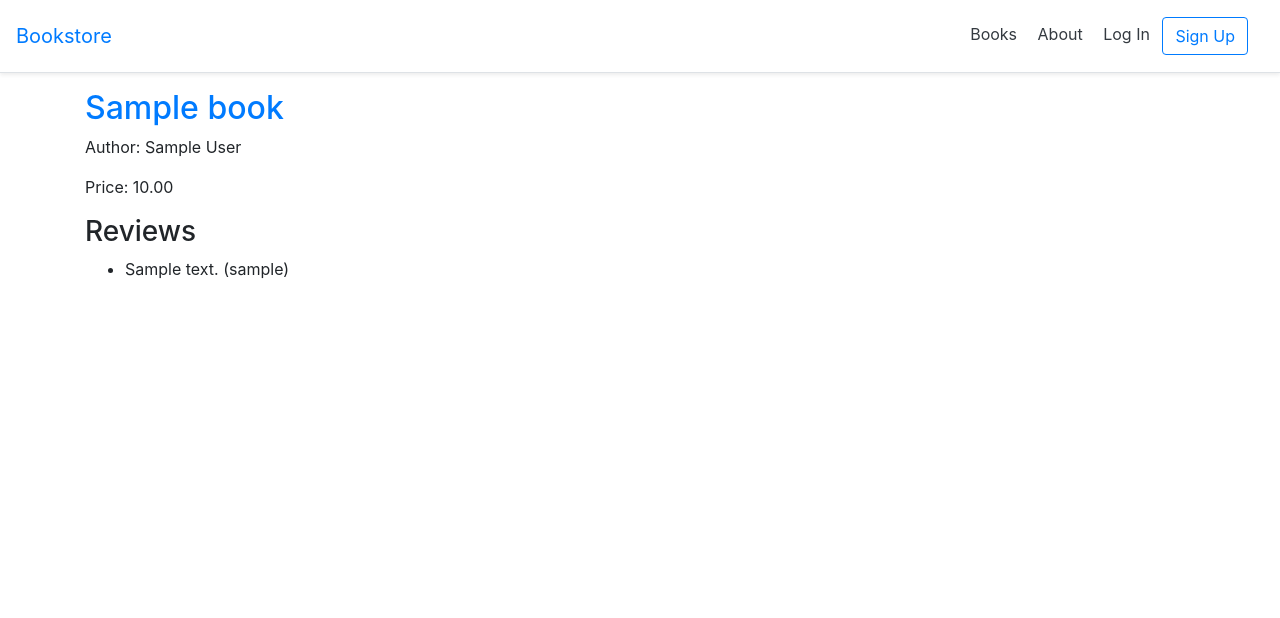
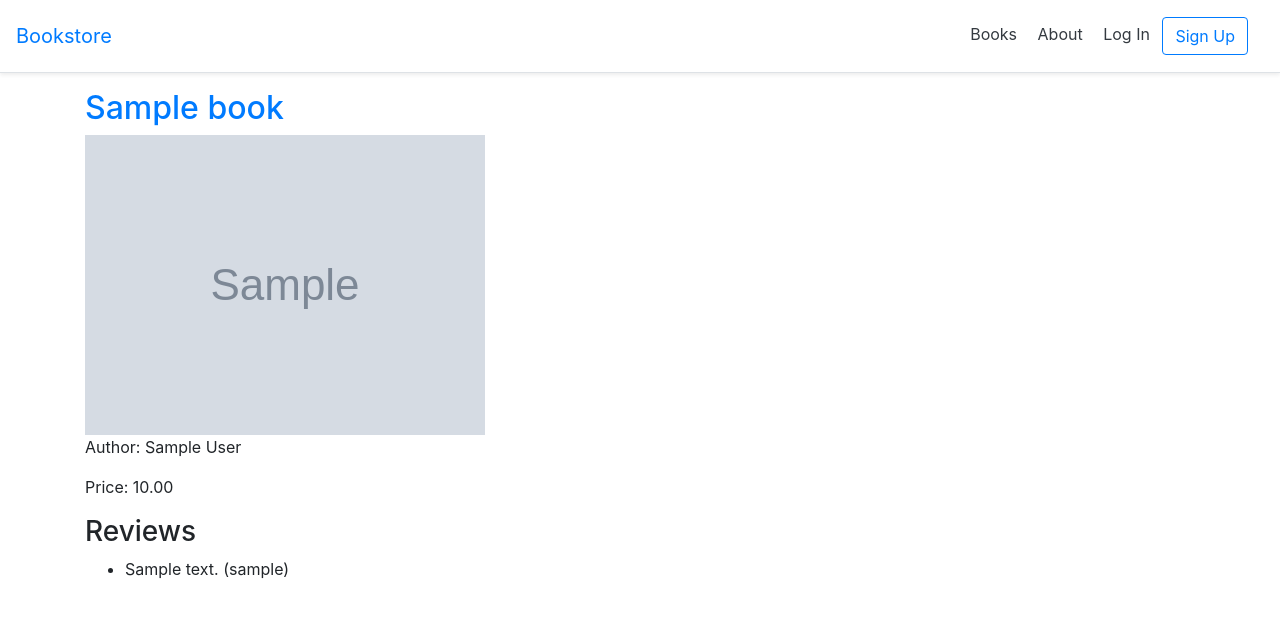
Before and after one commit to tyrocap/Django, a Django app: page /books/00000000-0000-0000-0000-000000000001 in a window 1280 px wide. Shown: the top 618 px of the page. Run offline with Django 3.2, Linux system fonts and the light colour scheme; tables that the repository leaves empty hold one stand-in row (values such as "Sample post"); grey boxes marked "Sample" are stand-in pictures; some libraries are stand-ins or nearby versions.

Commit message:
[Adam] Updated cover pic feature

```diff
--- a/templates/books/book_detail.html
+++ b/templates/books/book_detail.html
@@ -5,6 +5,9 @@
 {% block content %}
 <div class="book-detail">
     <h2><a href="">{{ book.title }}</a></h2>
+    {% if book.cover %}
+        <img src="{{book.cover.url}}" class="bookcover" alt="{{ book.title}}">
+    {% endif %}
     <p>Author: {{ book.author }}</p>
     <p>Price: {{ book.price }}</p>
     <div>
```
Also changed, not shown: media/covers/djangoforprofessionals.jpg (added).
